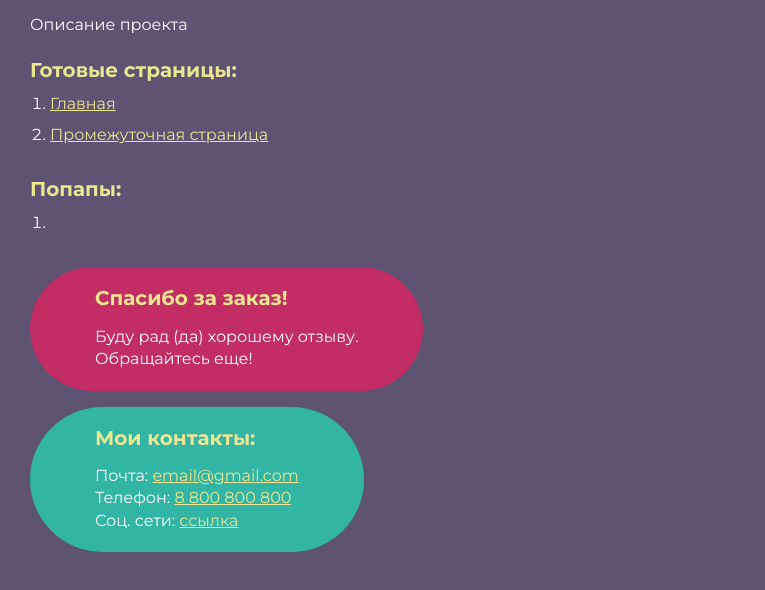
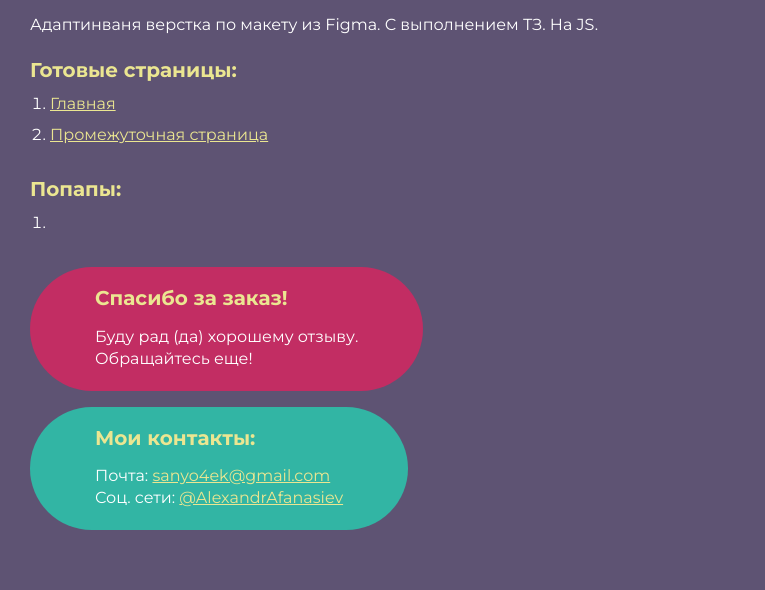
Before and after one commit to Sanyo4ek952/production-and-manufacture-of-fasteners, a plain HTML site: page index.html in a window 1280 px wide. Shown: the part 76-666 px from the top of the page, without its empty margins (0-765 px from the left). Drawn offline with Linux system fonts and the light colour scheme.

Commit message:
Update index.html

```diff
--- a/index.html
+++ b/index.html
@@ -11,7 +11,7 @@
 	<div class="rootpage">
 		<h1>Верстка «flsStartTemplate-main»</h1>
 		<div class="rootpage__info">
-			Описание проекта
+			Адаптинваня верстка по макету из Figma. С выполнением ТЗ. На JS.
 		</div>
 		<h2>Готовые страницы:</h2>
 		<ol class="rootpage__list">
@@ -30,9 +30,8 @@
 		</div>
 		<div class="rootpage__contacts">
 			<h2>Мои контакты:</h2>
-			<p>Почта: <a href="mailto:email@gmail.com">email@gmail.com</a></p>
-			<p>Телефон: <a href="tel:8800800800">8 800 800 800</a></p>
-			<p>Соц. сети: <a href="">ссылка</a></p>
+			<p>Почта: <a href="mailto:email@gmail.com">sanyo4ek@gmail.com</a></p>
+			<p>Соц. сети: <a href="https://t.me/AlexandrAfanasiev">@AlexandrAfanasiev</a></p>
 		</div>
 	</div>
 </body>
```
